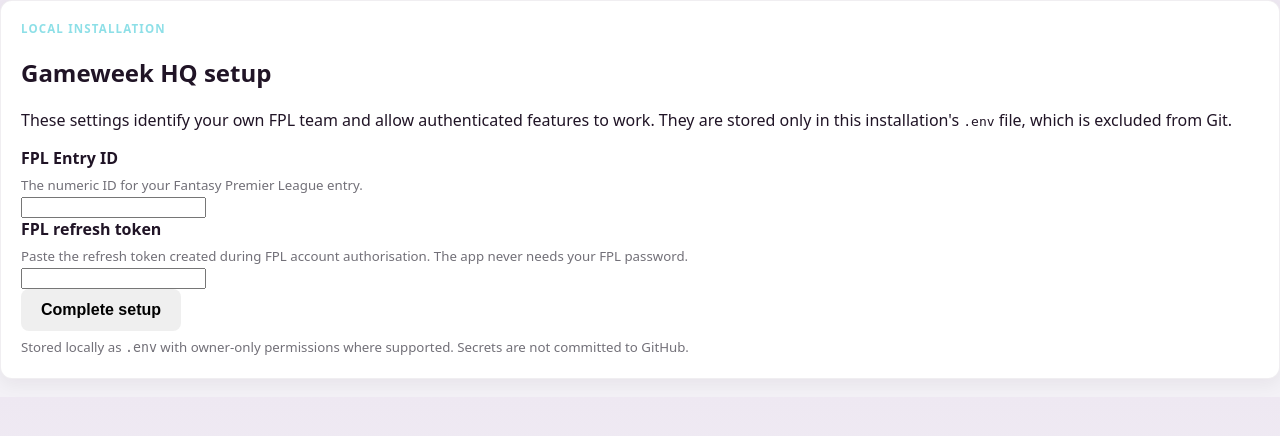
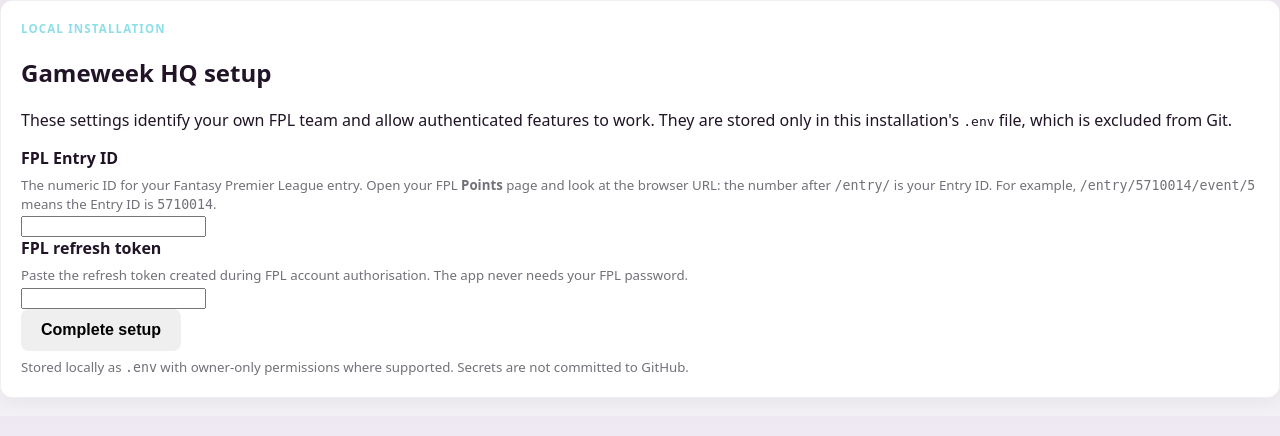
Before and after one commit to DansJavaStuff/busy-working-fpl-assistant, a Flask app: page /setup in a window 1280 px wide. Shown: the top 436 px of the page. Run offline with Flask 3, Linux system fonts and the light colour scheme; some libraries are stand-ins or nearby versions.

Commit message:
Explain where to find FPL Entry ID

```diff
--- a/templates/setup.html
+++ b/templates/setup.html
@@ -27,6 +27,11 @@
                 <label for="entry_id"><strong>FPL Entry ID</strong></label>
                 <p class="chip-note">
                     The numeric ID for your Fantasy Premier League entry.
+                    Open your FPL <strong>Points</strong> page and look at the
+                    browser URL: the number after <code>/entry/</code> is your
+                    Entry ID. For example,
+                    <code>/entry/5710014/event/5</code> means the Entry ID is
+                    <code>5710014</code>.
                 </p>
                 <input
                     id="entry_id"
```
